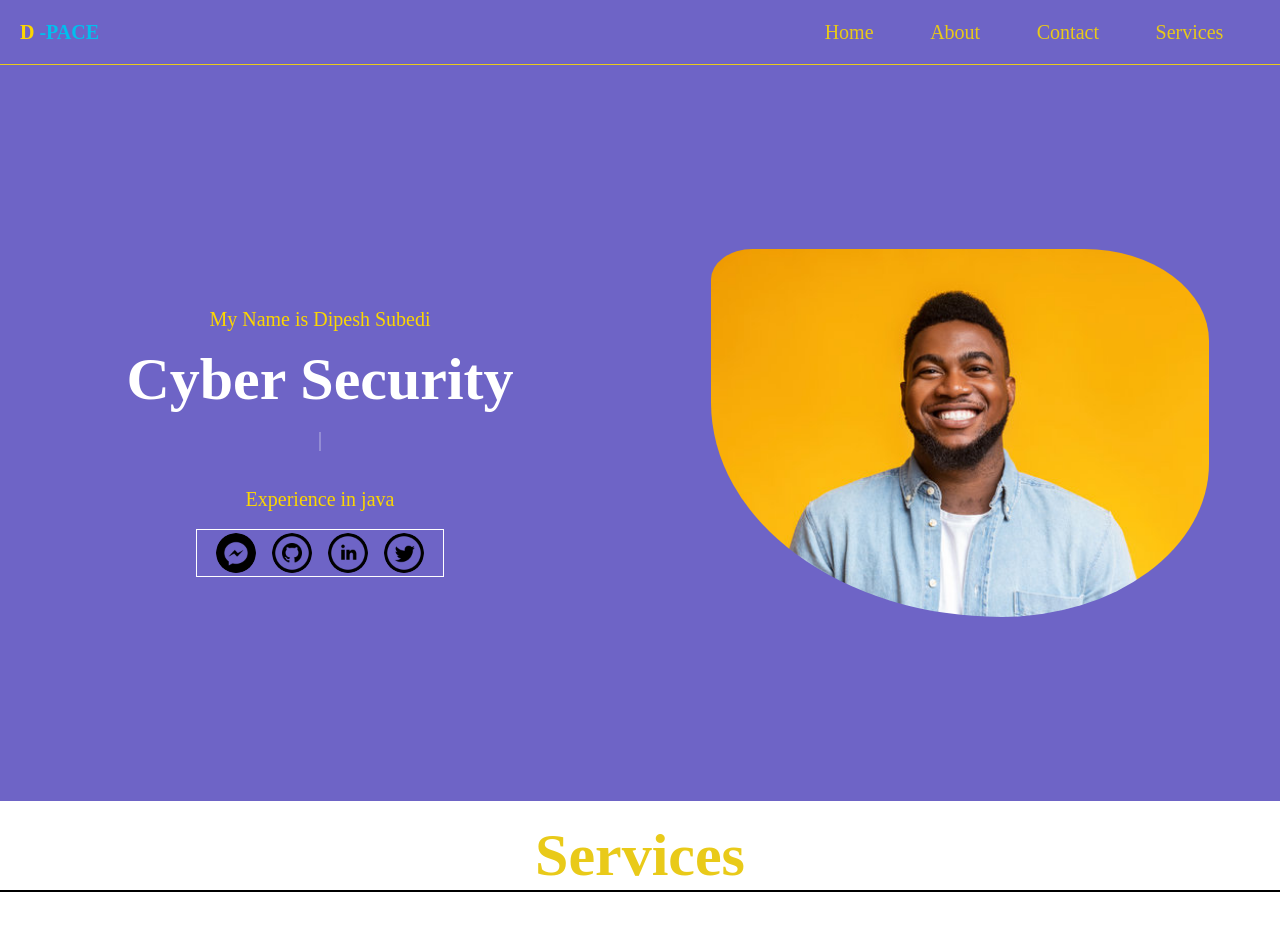
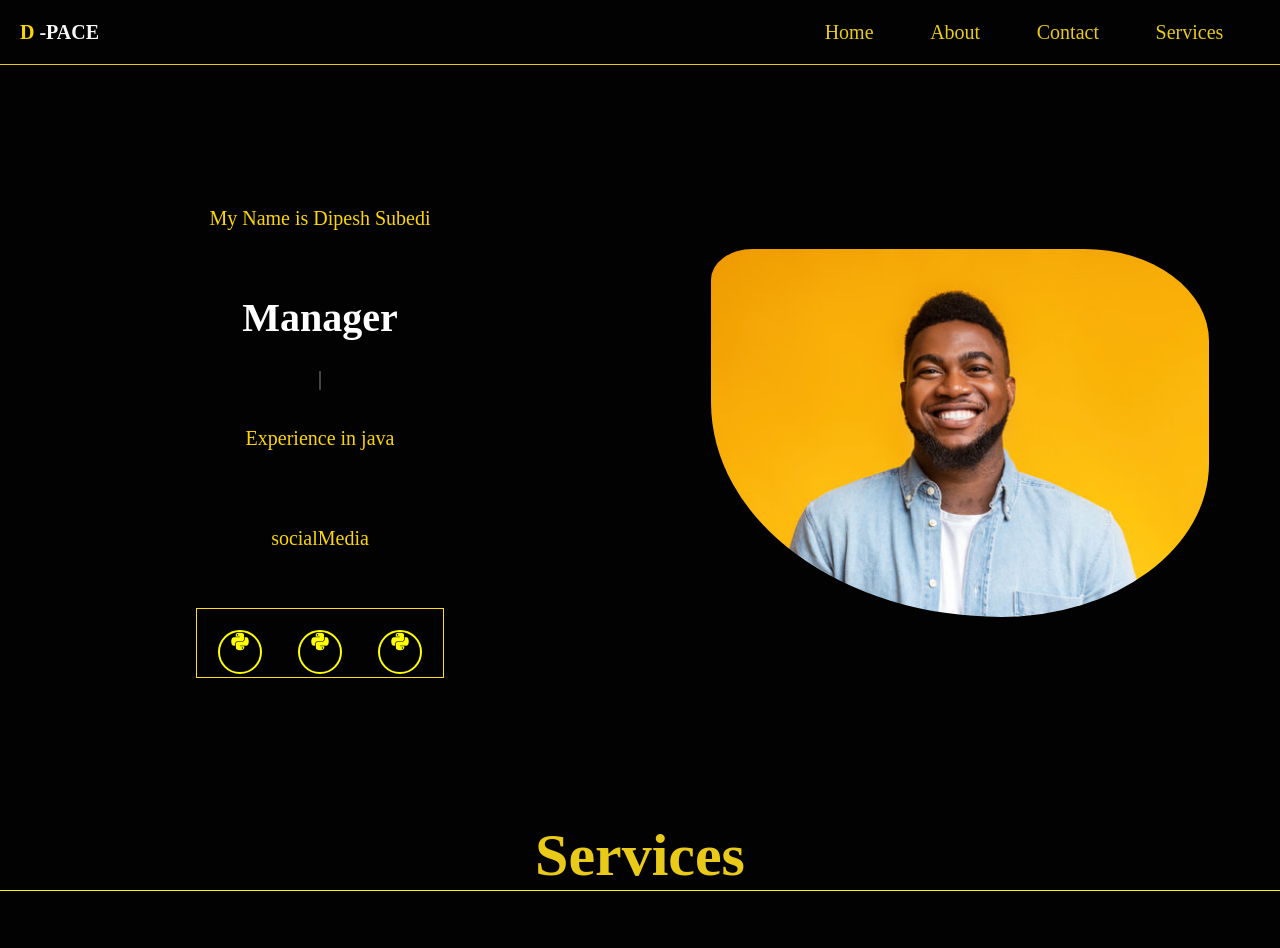
Before and after one commit to dipeshsubedi77/myportfoliowebproject, a plain HTML site: page index.htm in a window 1280 px wide. Shown: the top 948 px of the page. Drawn offline with nearby package versions, Linux system fonts and the light colour scheme.

Commit message:
first commit

```diff
--- a/dipesh.js
+++ b/dipesh.js
@@ -1,22 +1,6 @@
 var typed = new Typed("#typeWriter",{
-    strings:["","Web Desiginer","Web Developer","Graphic Desiginer","Youtuber","Freelancer","Logo Desiginer","Cyber Security","Social Media Manager","Student"],
-    typedSpeed:100,
-    BackSpeed:60,
+    strings:["Web Desiginer","Web Developer","","Youtuber","Freelancer","Logo Desiginer","Cyber Security"," Manager","Student"],
+    typedSpeed:20,
+    BackSpeed:20,
     loop:true
 })
-
-const nav = document.querySelector(".nav"),
-      navlist =nav.querySelector("li"),
-      totalNavList = navlist.length;
-      for(let i=0; i<totalNavList; i++)
-      {
-
-        const a = navList[i].querySelector("a");
-        a.addEventListener("click", function()
-        {
-            for(let j=0; j<totalNavList; j++){
-                navList[j].querySelector("a").classList.remove("active");
-            }
-            this.classList.add("active")
-        })
-      }
--- a/index.htm
+++ b/index.htm
@@ -16,29 +16,25 @@
             <li>Home</li>
             <li>About</li>
             <li>Contact</li>
-            <li>Services</li>
+            <li>Services</li></a>
         </ul>
 
 
     </nav>
-    <section class="hero">
+    <section id="service" class="hero">
         <div class="left">
-            <p>My Name is Dipesh Subedi</p>
+            <p>My Name is Dipesh Subedi </p>
             <h1 id="typeWriter">I'm a Web Developer</h1>
             <p>Experience in java</p>
+            <p id="Dipesh">socialMedia</p>
+
 
             <div class="socialMedia">
-
-                <img src="images/iconmonstr-facebook-messenger-4-240.png"  alt="" >
+                <a href="https//github.com"><i class="fa-brands fa-python"></i></a>
+               <a href="https://www.facebook.com/home.php"> <i class="fa-brands fa-python"></i></a>
+                <a href=""><i class="fa-brands fa-python"></i></a>
 
 
-
-                <img src="images/iconmonstr-github-5-240.png" alt="">
-
-                <img src="images/iconmonstr-linkedin-5-240.png" alt="">
-
-
-                <img src="images/iconmonstr-twitter-5-240.png" alt="">
 
 
             </div>
--- a/style.css
+++ b/style.css
@@ -4,7 +4,7 @@
     font-size: 20px;
 }
 :root{
-    --primaryColor :#6e64c6;
+    --primaryColor :#020202;
     --lightColor :rgb(233, 202, 25);
     --darkColor:rgb(252, 214, 1);
     --headingColor:rgb(0, 0, 0);
@@ -33,7 +33,7 @@ nav h1{
     padding-left: 1rem;
 }
 nav h1 span{
-    color: rgb(1, 191, 238);
+    color: rgb(247, 247, 247);
 }
 nav ul{
     display: flex;
@@ -78,33 +78,51 @@ nav ul li:hover{
     justify-content: center;
     align-items: center;
 }
+
 .left p{
     color: var(--darkColor);
+    font-size: 1rem;
+    margin-bottom: 2rem;
+
+
+
 
 }
+.left .Dipesh{
+    margin-top: 2rem;
+}
 .left h1{
-    font-size: 3rem;
+    font-size: 2rem;
+
 }
 /* socialMedia */
 .socialMedia{
     padding: 3px;
-    border: 1px solid white;
+    border: 1px solid rgb(255, 221, 25);
 
 
    width: 12rem;
    display: flex;
-   justify-content: space-evenly;
+   justify-content: space-around;
+   align-items: center;
+
 
 }
-.socialMedia img{
+.socialMedia i{
 
     width:2rem ;
     border-radius: 50%;
     height: 2rem;
     cursor: pointer;
+    border:2px solid yellow;
+    text-align: center;
+    color: yellow;
+
+
 }
-.socialMedia img:hover{
+.socialMedia i:hover{
     border: 3px solid white;
+    color: white;
 
 }
 
@@ -117,11 +135,12 @@ nav ul li:hover{
 /* service */
 .services{
     padding-left: 1rem;
-    height: 100vh;
+    height: 120vh;
     display: grid;
     grid-template-columns: repeat(3,1fr);
     column-gap: 1rem;
-    color: white;
+    color:white;
+    background-color: var(--primaryColor);
     padding-top: 3rem;
 }
 .services div{
@@ -130,7 +149,7 @@ nav ul li:hover{
     display: flex;
     flex-direction: column;
     justify-content: center;
-    background-color:#6e62d6;
+    background-color:#f3f705;
     align-items: center;
     line-height: 2rem;
     border-radius: 25% 10% ;
@@ -145,16 +164,17 @@ nav ul li:hover{
 
 }
 .services div i:hover{
-    border: 2px solid rgb(251, 255, 0);
-    color: yellow;
+    border: 2px solid rgb(19, 19, 18);
+    color: rgb(17, 17, 15);
 }
 .services div h3{
     margin-bottom: 1rem;
-    color: var(--lightColor);
+    color:rgb(17, 17, 15); ;
 }
 .services div p{
     font-size: .8rem;
     padding: 0 2rem;
+    color: black;
 }
  .outSiderOfServices{
     color: var(--lightColor);
@@ -162,4 +182,6 @@ nav ul li:hover{
     font-size: 3rem;
     border-bottom: 2px solid black;
     padding-top: 1rem;
+    background-color: #020202;
+    border-bottom: 1px solid yellow;
 }
```
